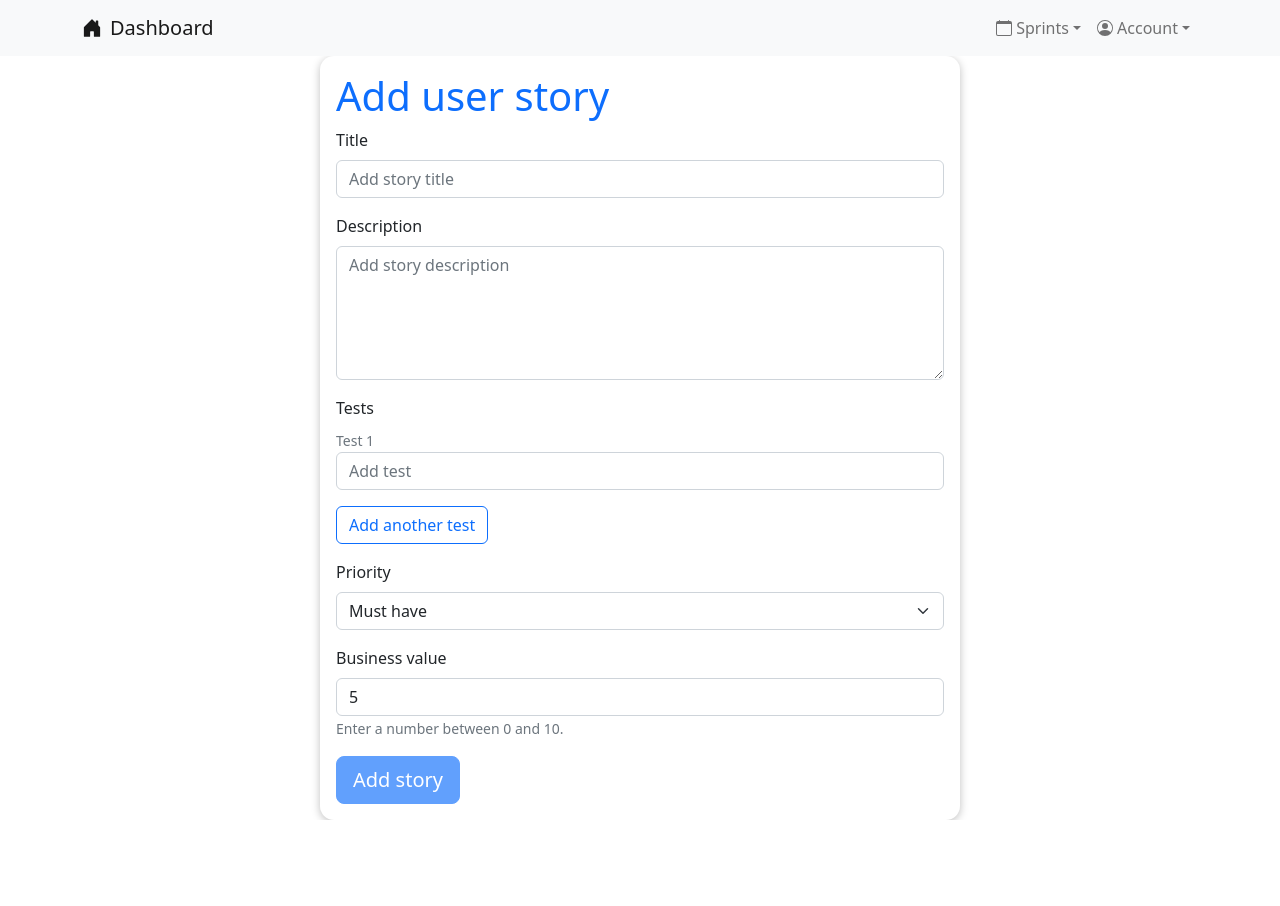
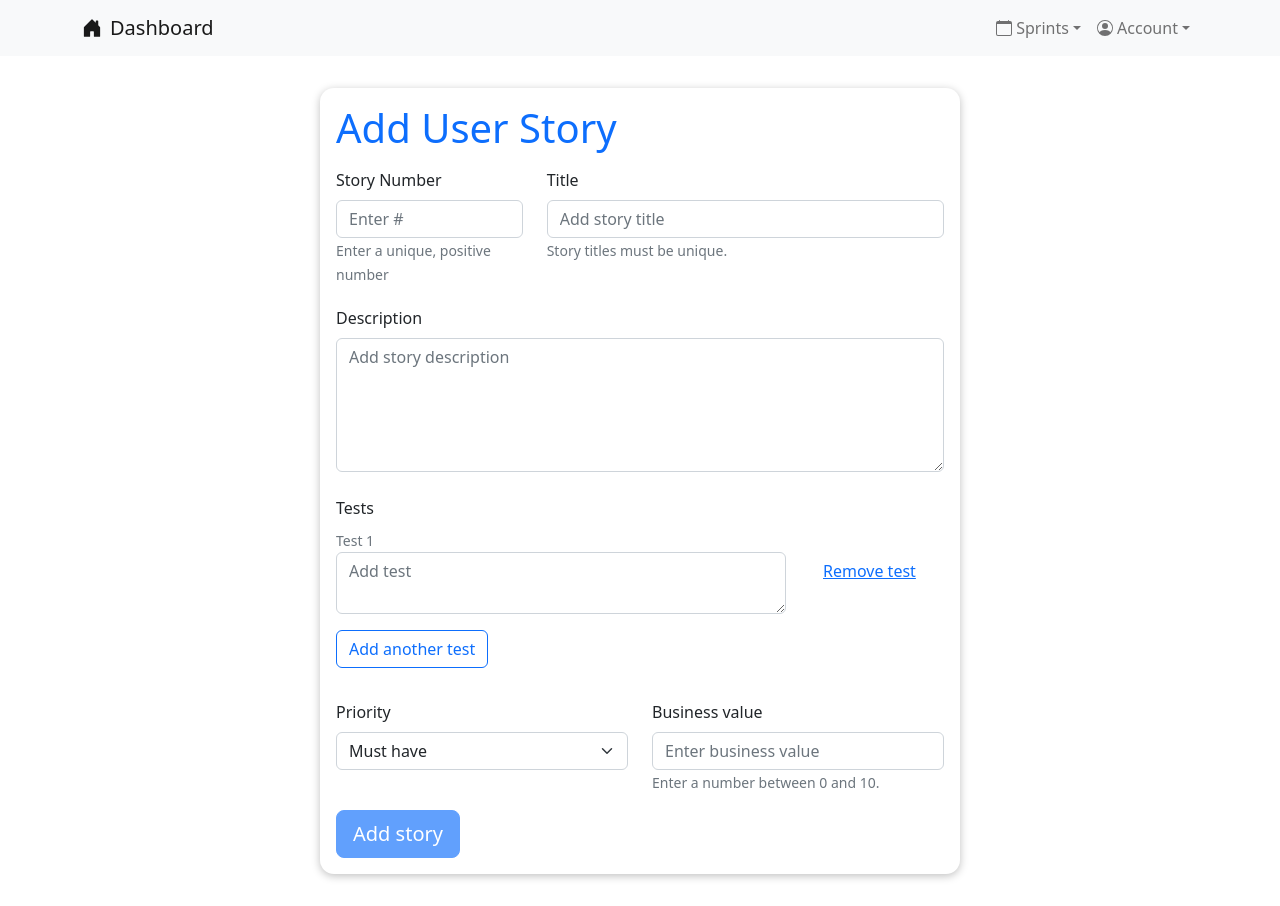
Before and after one commit to shanji97/SMRPOmarduk, a React (Create React App) app in the folder frontend/: page /add-story in a window 1280 px wide. Before the commit the page ends 820 px from the top, so only its background shows below. Built offline with nearby package versions, Linux system fonts and the light colour scheme.

Commit message:
added connection to endpoint for add story

```diff
--- a/frontend/src/app/store.ts
+++ b/frontend/src/app/store.ts
@@ -1,9 +1,11 @@
 import { configureStore } from '@reduxjs/toolkit'
+import storySlice from '../features/stories/storySlice';
 import userSlice from "../features/users/userSlice";
 
 export const store = configureStore({
     reducer: {
-        users: userSlice
+        users: userSlice,
+        stories: storySlice
     },
 });
 
--- a/frontend/src/classes/storyData.ts
+++ b/frontend/src/classes/storyData.ts
@@ -5,4 +5,5 @@ export interface StoryData {
     tests: string[],
     priority:  number,
     businessValue:     number,
+    sequenceNumber: number
 }
--- a/frontend/src/pages/AddStory.module.css
+++ b/frontend/src/pages/AddStory.module.css
@@ -0,0 +1,7 @@
+.cardContainer {
+    margin: 2rem auto;
+}
+
+.cardHeading {
+    margin-bottom: 1rem;
+}
--- a/frontend/src/pages/AddStory.tsx
+++ b/frontend/src/pages/AddStory.tsx
@@ -1,37 +1,72 @@
-import { useState } from "react";
-import { Button } from "react-bootstrap";
+import { useEffect, useState } from "react";
+import { Alert, Button } from "react-bootstrap";
 import Card from "../components/Card";
 import { Form } from "react-bootstrap";
 
 import classes from "./AddStory.module.css";
 import useValidateForm from "../hooks/useValidateForm";
 import { StoryData } from "../classes/storyData";
-import { useAppDispatch } from "../app/hooks";
+import { useAppDispatch, useAppSelector } from "../app/hooks";
 import { createStory } from "../features/stories/storySlice";
+
+import Row from "react-bootstrap/Row";
+import Col from "react-bootstrap/Col";
 
 const AddStory = () => {
   const dispatch = useAppDispatch();
+
+  let state = useAppSelector((state) => state.stories);
 
   const [storyData, setStoryData] = useState({
     title: "",
     description: "",
     tests: [""],
-    priority: 3, // 3 => must have, 0 => won't have this time
-    businessValue: 5,
+    priority: "", // 3 => must have, 0 => won't have this time
+    businessValue: "",
+    sequenceNumber: "",
   });
 
+  const [titleError, setTitleError] = useState(false);
   const [businessValueError, setBusinessValueError] = useState(false);
-  const formIsValid = useValidateForm(storyData) && !businessValueError;
+  const [sequenceNumberError, setSequenceNumberError] = useState(false);
+  const [testsError, setTestsError] = useState([false]);
 
-  const { title, description, priority, businessValue, tests } = storyData;
+  const [titleTouched, setTitleTouched] = useState(false);
+  const [businessValueTouched, setBusinessValueTouched] = useState(false);
+  const [sequenceNumberTouched, setSequenceNumberTouched] = useState(false);
+  const [testsTouched, setTestsTouched] = useState([false]);
 
-  // TODO check doubling of story name
+  const formIsValid =
+    titleTouched &&
+    !titleError &&
+    businessValueTouched &&
+    !businessValueError &&
+    sequenceNumberTouched &&
+    !sequenceNumberError &&
+    !testsError.includes(true) &&
+    !testsTouched.includes(false);
+
+  const { title, description, priority, businessValue, tests, sequenceNumber } =
+    storyData;
 
   const addInputHandler = () => {
     setStoryData((prevStoryData) => ({
       ...prevStoryData,
       tests: [...prevStoryData.tests, ""],
     }));
+    setTestsError((prevTestsError) => [...prevTestsError, false]);
+    setTestsTouched((prevTestsTouched) => [...prevTestsTouched, false]);
+  };
+
+  const removeInputHandler = (index: any) => {
+    setStoryData((prevStoryData) => {
+      const newTestsArray = [...prevStoryData.tests];
+      newTestsArray.splice(index, 1);
+      return {
+        ...prevStoryData,
+        tests: [...newTestsArray],
+      };
+    });
   };
 
   const userDataChangedHandler = (e: any) => {
@@ -54,56 +89,123 @@ const AddStory = () => {
   ) => {
     setStoryData((prevStoryData) => ({
       ...prevStoryData,
-      priority: +e.target.value,
+      priority: e.target.value,
     }));
   };
 
+  const checkStoryTitle = () => {
+    storyData.title.trim() === "" ? setTitleError(true) : setTitleError(false);
+    setTitleTouched(true);
+  };
+
   const checkBusinessValue = () => {
-    businessValue < 0 || businessValue > 10
+    setBusinessValueTouched(true);
+
+    if (businessValue === "") {
+      setBusinessValueError(true);
+      return;
+    }
+
+    parseInt(businessValue) < 0 || parseInt(businessValue) > 10
       ? setBusinessValueError(true)
       : setBusinessValueError(false);
+  };
+
+  const checkSequenceNumber = () => {
+    setSequenceNumberTouched(true);
+    if (sequenceNumber === "") {
+      setSequenceNumberError(true);
+      return;
+    }
+
+    parseInt(sequenceNumber) < 1
+      ? setSequenceNumberError(true)
+      : setSequenceNumberError(false);
+  };
+
+  const checkTestInput = (index: number) => {
+    const inputValue = storyData.tests[index];
+    const newTestsError = [...testsError];
+    newTestsError[index] = inputValue.trim() === "";
+    setTestsError(newTestsError);
+
+    setTestsTouched((prevTestsTouched) => {
+      const newTestsTouched = [...prevTestsTouched];
+      newTestsTouched[index] = true;
+      return newTestsTouched;
+    });
   };
 
   const submitFormHandler = (e: React.FormEvent<HTMLFormElement>) => {
     e.preventDefault();
 
-    // TODO send data to backend via service
     const newStory: StoryData = {
       title,
       description,
       tests,
-      priority,
-      businessValue,
+      priority: parseInt(priority),
+      businessValue: parseInt(businessValue),
+      sequenceNumber: parseInt(sequenceNumber),
     };
 
     console.log(storyData);
 
-    dispatch(createStory(newStory));
+    console.log("DISŠATCH RETURN " + dispatch(createStory(newStory)));
 
     setStoryData({
       title: "",
       description: "",
       tests: [""],
-      priority: 3,
-      businessValue: 5,
+      priority: "",
+      businessValue: "",
+      sequenceNumber: "",
     });
   };
 
   return (
+    <div className={classes.cardContainer}>
       <Card>
-      <h1 className="text-primary">Add user story</h1>
+        <h1 className={`${classes.cardHeading} text-primary`}>
+          Add User Story
+        </h1>
         <Form onSubmit={submitFormHandler}>
-        <Form.Group className="mb-3" controlId="form-title">
+          <Row>
+            <Col>
+              <Form.Group className="mb-1" controlId="form-business-value">
+                <Form.Label>Story Number</Form.Label>
+                <Form.Control
+                  isInvalid={sequenceNumberError}
+                  placeholder="Enter #"
+                  name="sequenceNumber"
+                  value={sequenceNumber}
+                  onChange={userDataChangedHandler}
+                  onBlur={checkSequenceNumber}
+                  type="number"
+                />
+                <Form.Text className="text-secondary">
+                  Enter a unique, positive number
+                </Form.Text>
+              </Form.Group>
+            </Col>
+            <Col xs="12" md="8">
+              <Form.Group className="mb-1" controlId="form-title">
                 <Form.Label>Title</Form.Label>
                 <Form.Control
+                  isInvalid={titleError}
                   placeholder="Add story title"
                   name="title"
                   value={title}
                   onChange={userDataChangedHandler}
+                  onBlur={checkStoryTitle}
                 />
+                <Form.Text className="text-secondary">
+                  Story titles must be unique.
+                </Form.Text>
               </Form.Group>
+            </Col>
+          </Row>
 
-        <Form.Group className="mb-3" controlId="form-description">
+          <Form.Group className="mb-4 mt-3" controlId="form-description">
             <Form.Label>Description</Form.Label>
             <Form.Control
               as="textarea"
@@ -120,20 +222,38 @@ const AddStory = () => {
             controlId="form-tests"
           >
             <Form.Label>Tests</Form.Label>
+
             <Form.Group className="mb-3" controlId="form-tests">
               {storyData.tests.map((input, index) => (
-              <Form.Group key={index}>
+                <Form.Group key={index} className="mb-2">
                   <Form.Text className="text-secondary">{`Test ${
                     index + 1
                   }`}</Form.Text>
+                  <Row>
+                    <Col>
                       <Form.Control
+                        as="textarea"
+                        rows={2}
                         value={input}
                         placeholder="Add test"
                         onChange={(e) => {
                           console.log();
                           testInputChangedHandler(e, index);
                         }}
+                        onBlur={() => checkTestInput(index)}
+                        isInvalid={testsError[index] ? true : false}
                       />
+                    </Col>
+                    <Col xs="12" md="3">
+                      <Button
+                        variant="link"
+                        type="button"
+                        onClick={() => removeInputHandler(index)}
+                      >
+                        Remove test
+                      </Button>
+                    </Col>
+                  </Row>
                 </Form.Group>
               ))}
             </Form.Group>
@@ -142,18 +262,21 @@ const AddStory = () => {
               variant="outline-primary"
               type="button"
               onClick={addInputHandler}
+              className="mb-3"
             >
               Add another test
             </Button>
           </Form.Group>
-
-        <Form.Group className="mb-3" controlId="form-priority">
+          <Row className="mb-3">
+            <Col xs="12" md="6">
+              <Form.Group controlId="form-priority">
                 <Form.Label>Priority</Form.Label>
                 <Form.Select
                   aria-label="Select story priority"
                   onChange={selectInputChangedHandler}
                   value={priority}
                   name="priority"
+                  placeholder="Select priority"
                 >
                   <option value="3">Must have</option>
                   <option value="2">Should have</option>
@@ -161,10 +284,12 @@ const AddStory = () => {
                   <option value="0">Won't have this time</option>
                 </Form.Select>
               </Form.Group>
-
-        <Form.Group className="mb-3" controlId="form-business-value">
+            </Col>
+            <Col xs="12" md="6">
+              <Form.Group controlId="form-business-value">
                 <Form.Label>Business value</Form.Label>
                 <Form.Control
+                  isInvalid={businessValueError}
                   placeholder="Enter business value"
                   name="businessValue"
                   value={businessValue}
@@ -176,6 +301,9 @@ const AddStory = () => {
                   Enter a number between 0 and 10.
                 </Form.Text>
               </Form.Group>
+            </Col>
+          </Row>
+          {state.isError && <Alert variant={"danger"}>{state.message}</Alert>}
           <Button
             variant="primary"
             type="submit"
@@ -186,6 +314,7 @@ const AddStory = () => {
           </Button>
         </Form>
       </Card>
+    </div>
   );
 };
 
```
Also changed, not shown: frontend/src/features/stories/storyService.ts (+0 -49 lines), frontend/src/features/stories/storySlice.ts (+19 -105 lines). Lines whose indentation alone changed are shown as unchanged.
